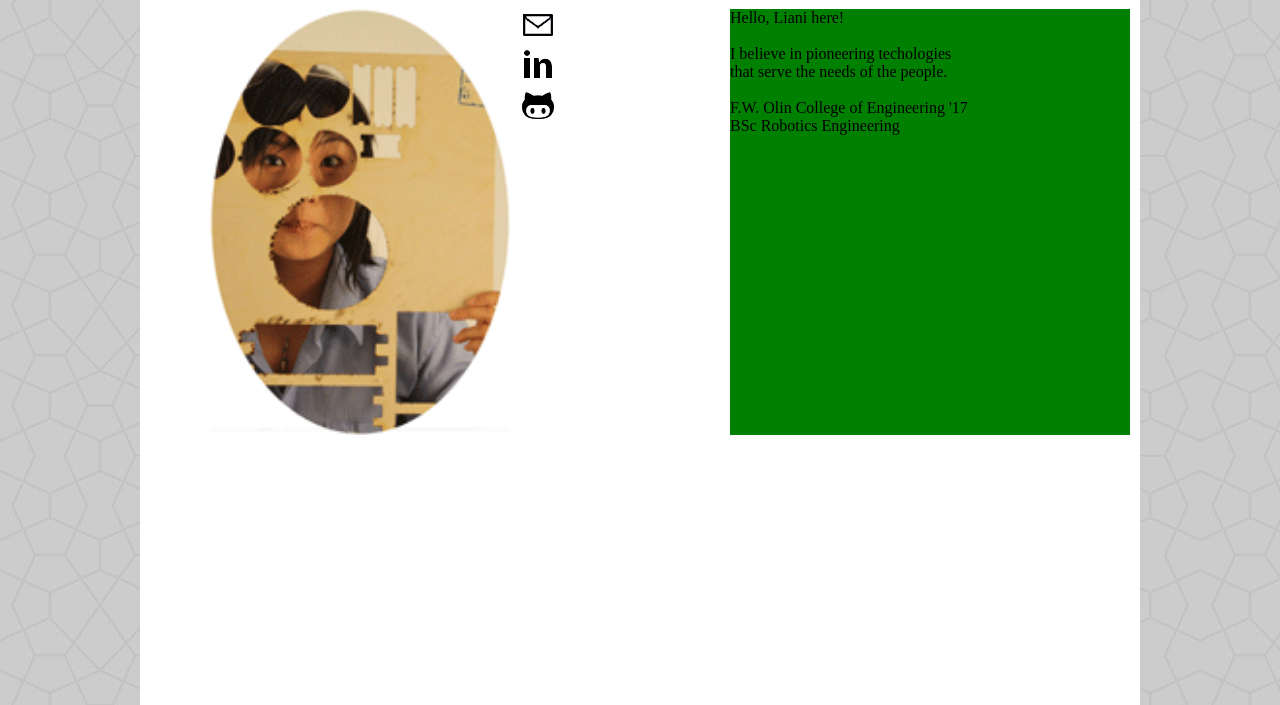
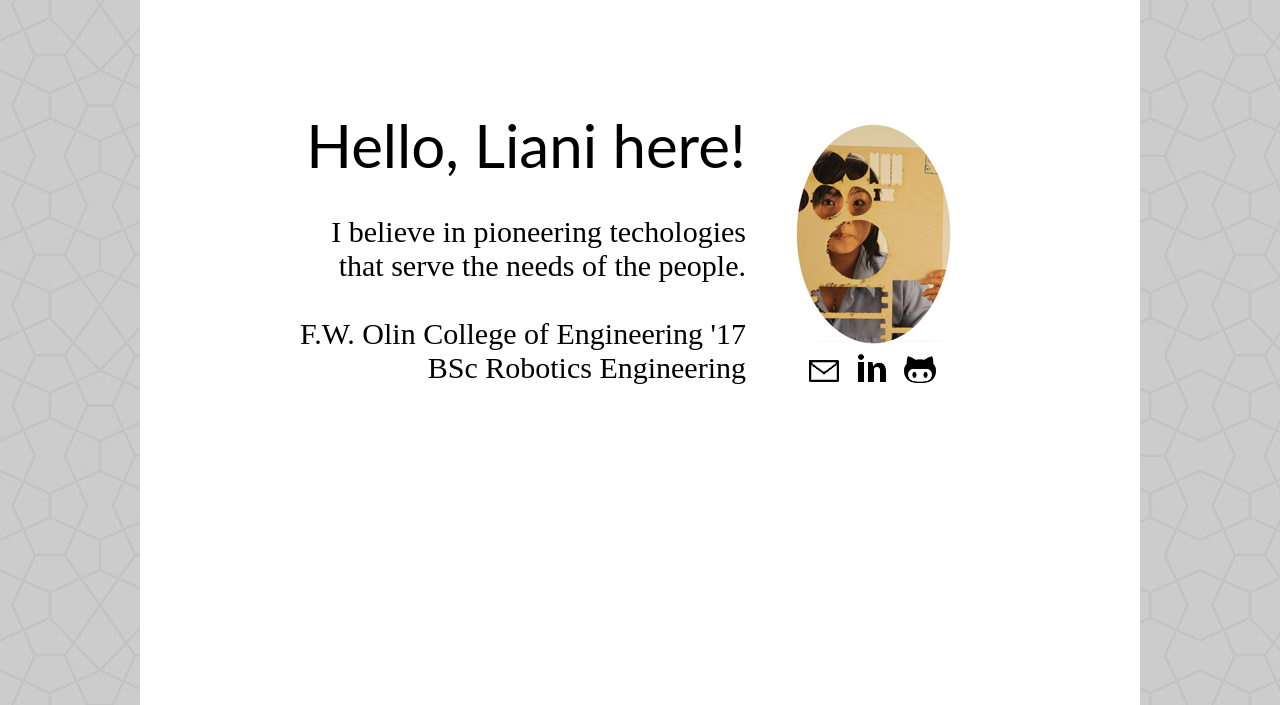
Before and after one commit to lianilychee/lianilychee.github.io, a PHP site: page / in a window 1280 px wide. Shown: the part 95-800 px from the top of the page. Run offline with PHP 8.4, Linux system fonts and the light colour scheme.

Commit message:
css snafu

```diff
--- a/css/style.css
+++ b/css/style.css
@@ -114,26 +114,42 @@ nav {
 
 
 /***** ABOUT SECTION *****/
-#icon-container {
-	width: 50px;
-	height: 426px;
-	float: left;
-	/*background: blue;*/
-}
-
-#selfie {
-	width: 300px;
-	height: 426px;
-	float: left;
-	/*background: red;*/
+#about-content {
+	width: 900px;
+	height: 500px;
+	padding-top: 50px;
 }
 
 #blurb {
-	width: 400px;
-	height: 426px;
-	float: right;
-	background: green;
+	height: 450px;
+	float: left;
+	text-align: right;
+	padding: 50px;
+	padding-left: 90px;
+	font-size: 30px;
 }
+
+	#salutation{
+		font-size: 60px;
+		font-family: 'Lato';
+	}
+
+#media {
+	float: left;
+	height: 300px;
+	padding-top: 65px;
+}
+
+	#selfie {
+		height: 220px;
+	}
+
+	#icon-container {
+		width: 100%;
+		height: 40px;
+		padding-top: 5px;
+	}
+
 
 
 /***** PORTFOLIO SECTIONS *****/
```
